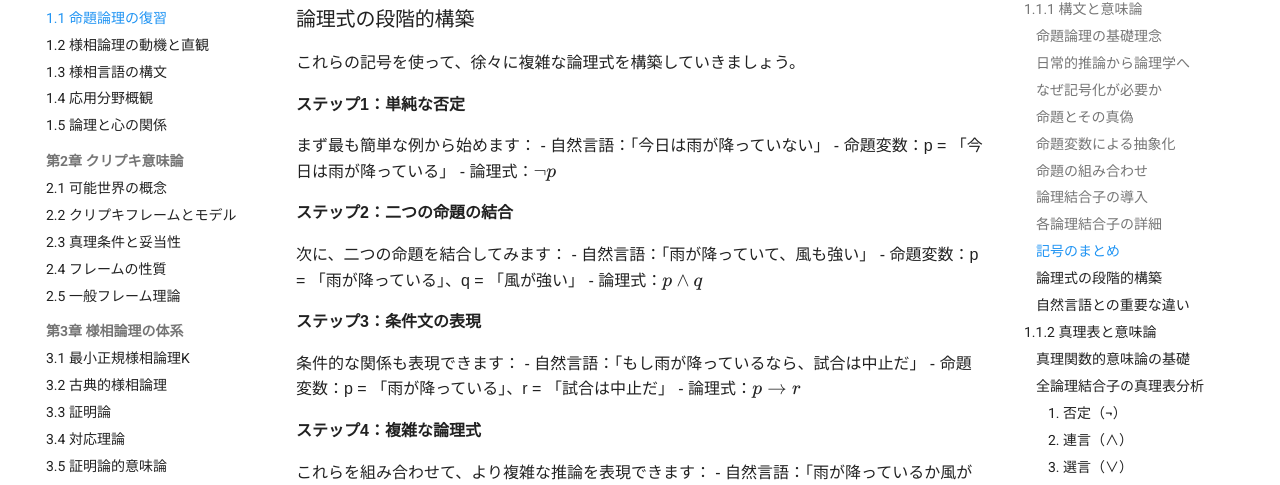
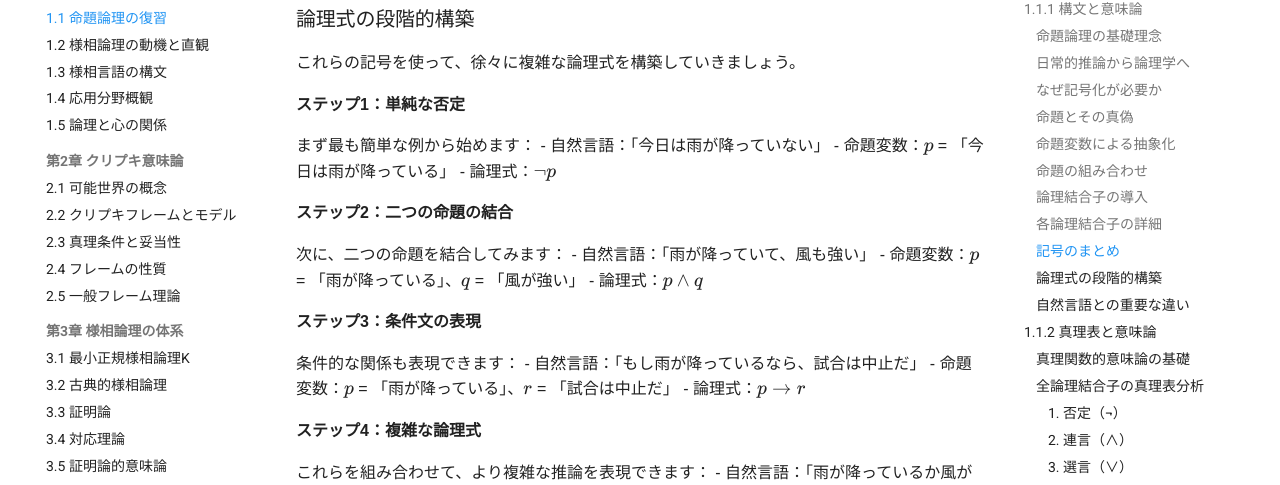
Before and after one commit to PsycholoStudio/Psychology-On-Epistemic-Logic, an MkDocs documentation site: the page built from docs/foundations/1-1-propositional-logic.md, in a window 1280 px wide and 900 px high, scrolled down 4516 px. Shown: the part 126-611 px from the top of the window. Built offline with MkDocs 1.6.1 and Material for MkDocs 9.7.7, drawn with Linux system fonts in a browser that asks for light colours; comment, search, counter and statistics services are not loaded; some of the changed text lies outside the part shown.

Commit message:
変数記法の部分的統一：KaTeX記法への変更開始
- 1-1節と1-2節で主要な変数記法を統一
- プレーンテキストのp, q, r → \(p\), \(q\), \(r\)に変更
- 数学的表記の一貫性を向上

🤖 Generated with [Claude Code](https://claude.ai/code)

Co-Authored-By: Claude <noreply@anthropic.com>

```diff
--- a/docs/foundations/1-1-propositional-logic.md
+++ b/docs/foundations/1-1-propositional-logic.md
@@ -71,11 +71,11 @@
 実際の推論では、具体的な内容よりも推論の**形式**が重要です。そこで、具体的な命題を文字で置き換えて抽象化します。
 
 例えば：
-- p：「今日は雨が降っている」
-- q：「道路が濡れている」
-- r：「試合は中止になる」
+- \(p\)：「今日は雨が降っている」
+- \(q\)：「道路が濡れている」
+- \(r\)：「試合は中止になる」
 
-このように文字（p, q, r など）で命題を表すことを**命題変数**と呼びます。命題変数を使うことで、推論の形式的構造に集中できます。
+このように文字（\(p\), \(q\), \(r\) など）で命題を表すことを**命題変数**と呼びます。命題変数を使うことで、推論の形式的構造に集中できます。
 
 ### 命題の組み合わせ
 
@@ -111,7 +111,7 @@
 
 - 自然言語：「〜でない」「〜ではない」
 - 記号：\(\neg\)（「ノット」と読む）
-- 例：p が「雨が降っている」なら、\(\neg p\) は「雨が降っていない」
+- 例：\(p\) が「雨が降っている」なら、\(\neg p\) は「雨が降っていない」
 
 **2. 連言（Conjunction）**
 
@@ -163,21 +163,21 @@
 
 まず最も簡単な例から始めます：
 - 自然言語：「今日は雨が降っていない」
-- 命題変数：p = 「今日は雨が降っている」
+- 命題変数：\(p\) = 「今日は雨が降っている」
 - 論理式：\(\neg p\)
 
 **ステップ2：二つの命題の結合**
 
 次に、二つの命題を結合してみます：
 - 自然言語：「雨が降っていて、風も強い」
-- 命題変数：p = 「雨が降っている」、q = 「風が強い」
+- 命題変数：\(p\) = 「雨が降っている」、\(q\) = 「風が強い」
 - 論理式：\(p \land q\)
 
 **ステップ3：条件文の表現**
 
 条件的な関係も表現できます：
 - 自然言語：「もし雨が降っているなら、試合は中止だ」
-- 命題変数：p = 「雨が降っている」、r = 「試合は中止だ」
+- 命題変数：\(p\) = 「雨が降っている」、\(r\) = 「試合は中止だ」
 - 論理式：\(p \rightarrow r\)
 
 **ステップ4：複雑な論理式**
```
Also changed, not shown: docs/foundations/1-2-modal-motivation.md (+6 -6 lines), 1 other file.
